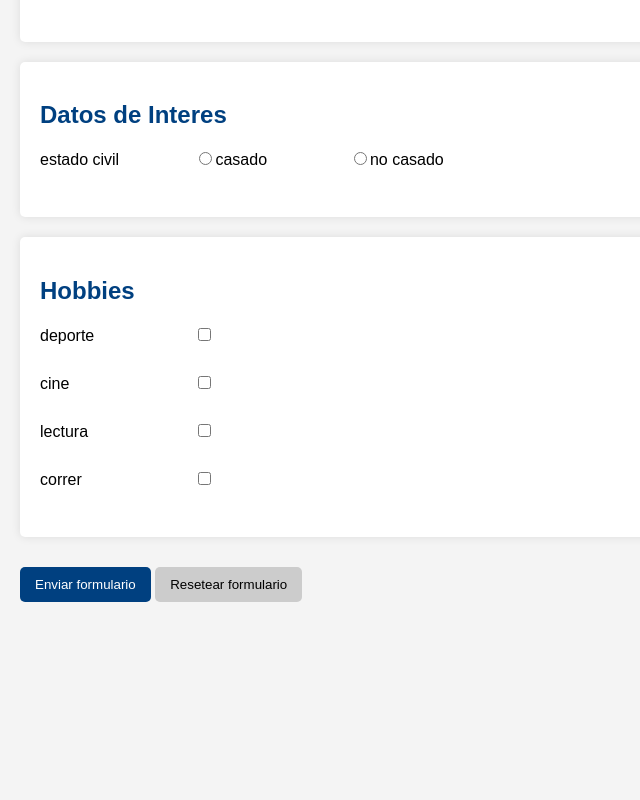
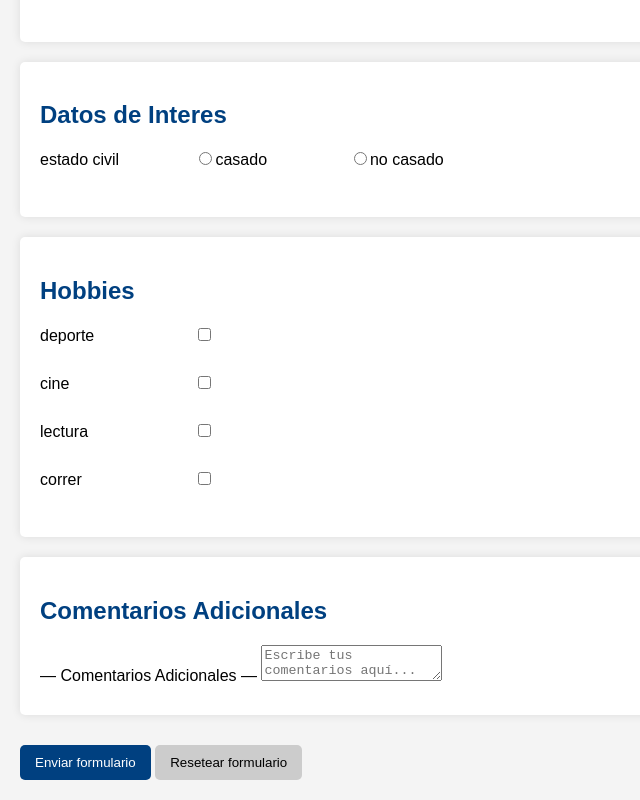
Before and after one commit to Errafita365/1DAM_LMSGI_Rafa, a plain HTML site: page Tema 5/formulario de curriculum.html in a window 1280 px wide. Shown: the part 798-1598 px from the top of the page, without its empty margins (0-640 px from the left). Before the commit the page ends 1420 px from the top, so only its background shows below. Drawn offline with Linux system fonts and the light colour scheme.

Commit message:
formulario

```diff
--- a/Tema 5/formulario de curriculum.html
+++ b/Tema 5/formulario de curriculum.html
@@ -176,8 +176,22 @@
     </section>
 </tbody>
 
+<!--Quinta sección siendo la de comentarios adicionales-->
+
+<section id "comentarios adicionales">
+    <h2>Comentarios Adicionales</h2>
+    <form>
+    <tr>
+        <th class="section" colspan="2">— Comentarios Adicionales —</th>
+    </tr>
+    <tr>
+        <th scope="row"><label for="comentarios"></th>
+        <td><textarea id="comentarios" name="comentarios" placeholder="Escribe tus comentarios aquí..."></textarea></td>
+    </tr>
+</form>
+</section>
+
     <!--Ultima seccion de los botones de enviar y resetear-->
-
     <tfoot>
         <tr>
             <td colspan="2" align="center">
```
Lines whose indentation alone changed are shown as unchanged.
